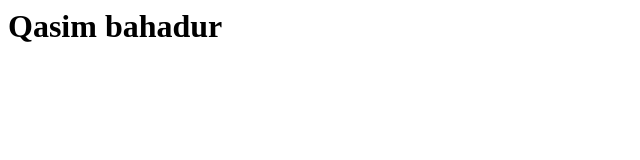
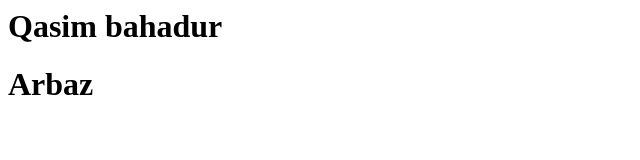
Before and after one commit to jaydrs/helloworld, a plain HTML site: page index.html in a window 1280 px wide. Shown: the whole page, without its empty margins (0-640 px from the left). Drawn offline with Linux system fonts and the light colour scheme.

Commit message:
Arbaz Commit

```diff
--- a/index.html
+++ b/index.html
@@ -1 +1,2 @@
 <h1>Qasim bahadur</h1>
+<h1>Arbaz</h1>
```
